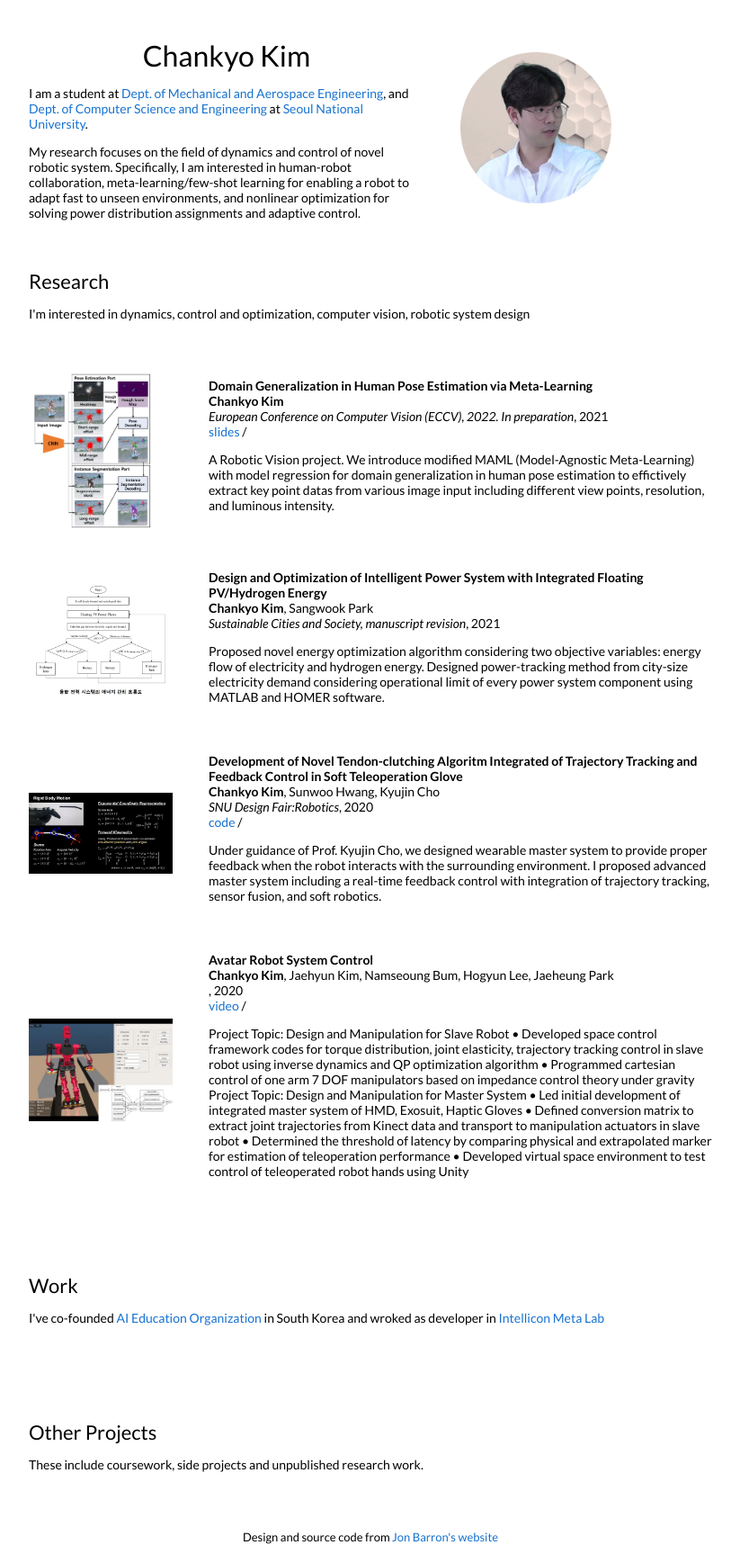
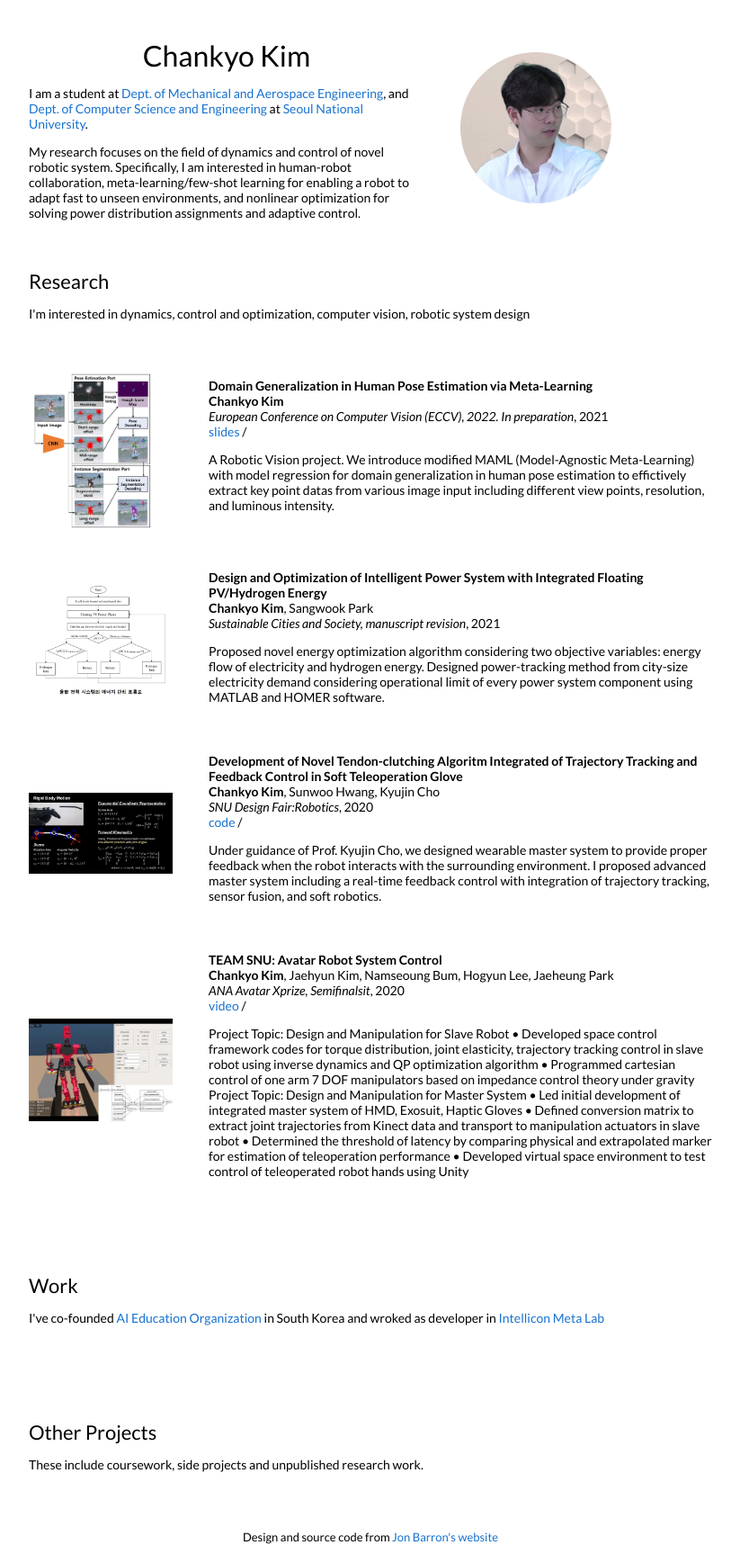
Before and after one commit to ChanKyoKim/ChanKyoKim.github.io, a Jekyll site: the page built from _posts/2021-11-15-hpe.markdown, in a window 1280 px wide. Shown: the whole page at 90% size, without its empty margins (228-1051 px from the left). Built offline with Jekyll 4.4.1, drawn with Linux system fonts in a browser that asks for light colours.

Commit message:
Update and rename 2018-05-15-intro.markdown to 2020-05-15-tocabi.markdown

```diff
--- a/_posts/2018-05-15-intro.markdown
+++ b/_posts/2020-05-15-tocabi.markdown
@@ -1,11 +1,12 @@
 ---
 layout: post
-title:  "Avatar Robot System Control"
+title:  "TEAM SNU: Avatar Robot System Control"
 date:   2020-05-15 21:21:53 +00:00
 image: /images/tocabi4.jpg
 categories: research
 author: "Chankyo Kim"
 authors: "<strong>Chankyo Kim</strong>, Jaehyun Kim, Namseoung Bum, Hogyun Lee, Jaeheung Park"
+venue: "ANA Avatar Xprize, Semifinalsit"
 video: https://www.youtube.com/watch?v=MLmgGQWkzSo
 ---
 Project Topic: Design and Manipulation for Slave Robot
```
